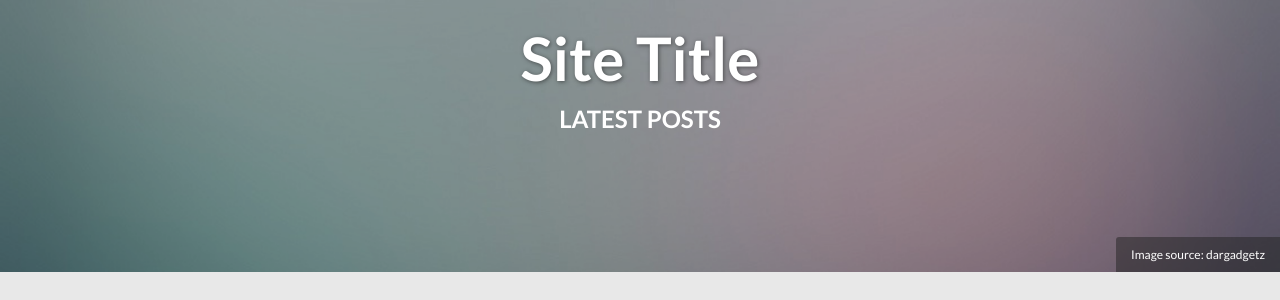
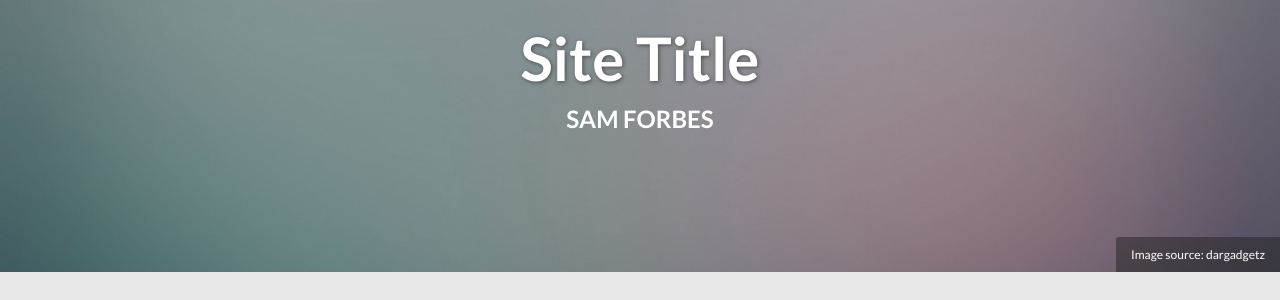
Before and after one commit to samhforbes/samhforbes.github.io, a Jekyll site: the page built from index.html, in a window 1280 px wide. Shown: the part 128-428 px from the top of the page. Built offline with Jekyll 4.4.1, drawn with Linux system fonts in a browser that asks for light colours; nearby versions of some CDN libraries; the list of posts is cut into pages by our own code.

Commit message:
changed index

```diff
--- a/index.html
+++ b/index.html
@@ -1,7 +1,7 @@
 ---
 layout: post-index
-title: Latest Posts
-description: "Describe this nonsense."
+title: Sam Forbes
+description: "Psychology Student"
 tags: [Jekyll, theme, themes, responsive, blog, modern]
 comments: false
 image:
```
